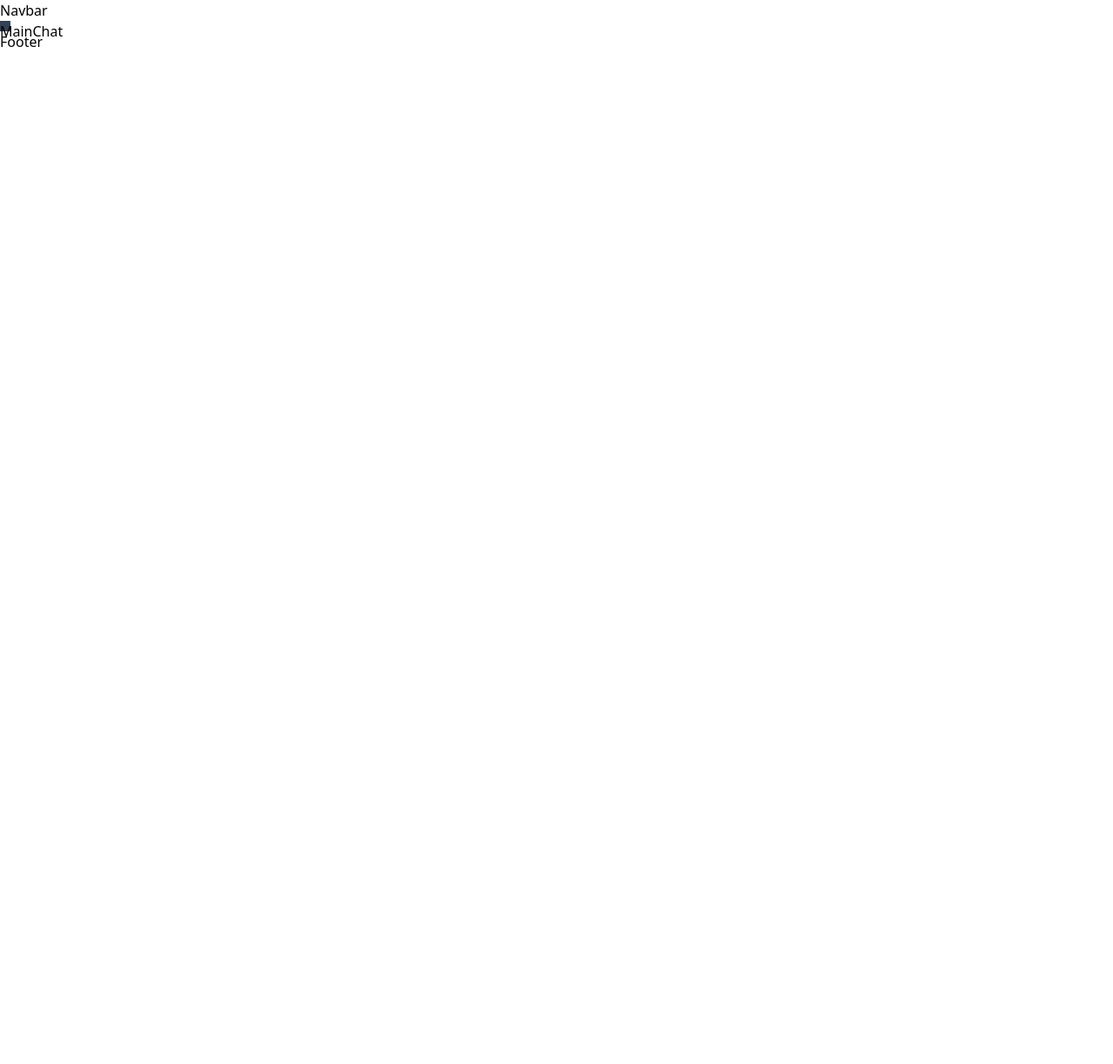
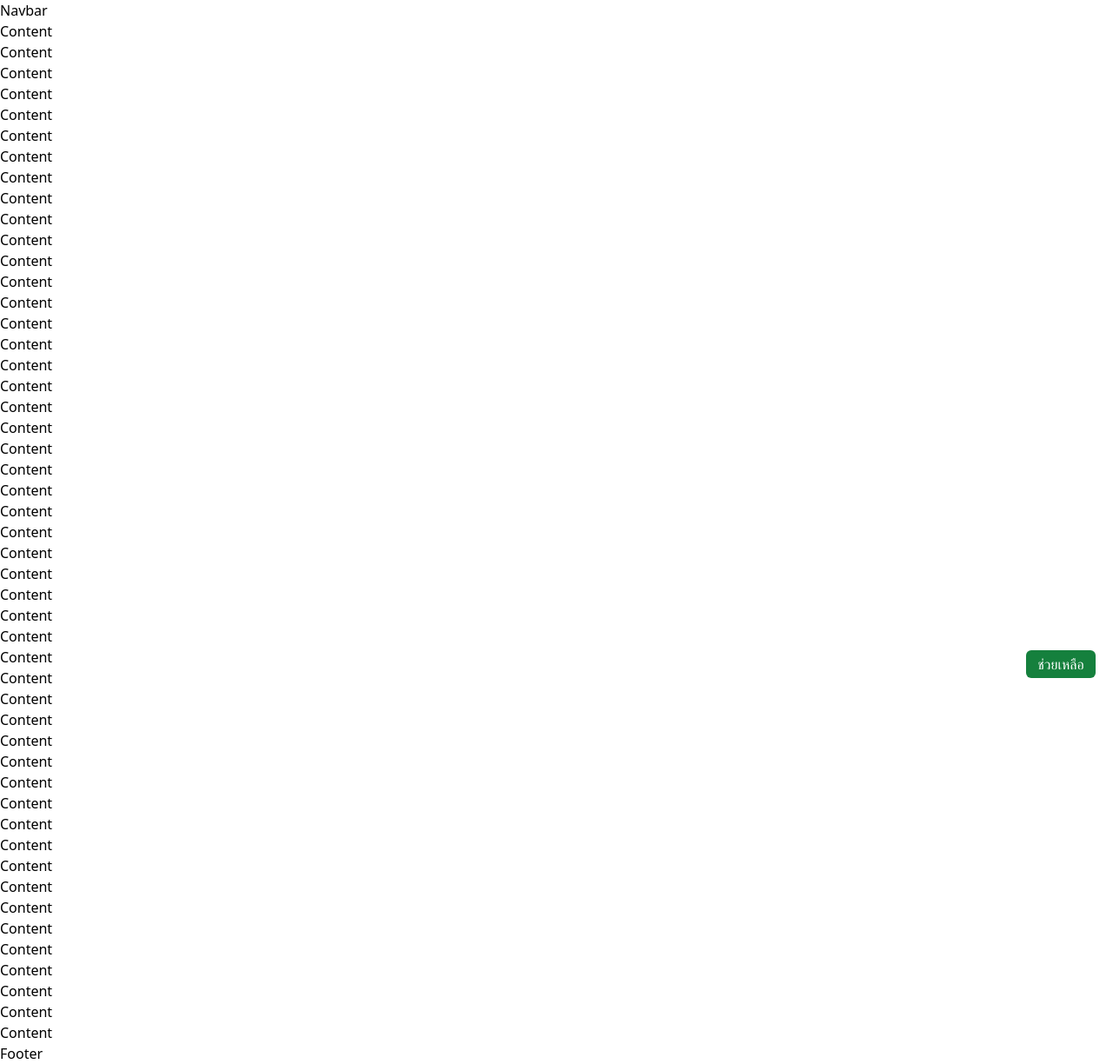
Before and after one commit to taemoolopliam/NextJS-Chat, a Next.js app: page / in a window 1280 px wide. Shown: the whole page at 87% size. Before the commit the page ends 800 px from the top, so only its background shows below. Built offline with nearby package versions, Linux system fonts and the light colour scheme.

Commit message:
Feat : fixed position bottom right

```diff
--- a/components/chat/MainChat.js
+++ b/components/chat/MainChat.js
@@ -1,3 +1,7 @@
 export default function MainChat() {
-  return <div className=" bg-slate-700 w-3 h-3">MainChat</div>;
+  return (
+    <button className="bottom-0 right-0 fixed z-20 m-5   bg-green-700 text-white  rounded-md w-20 text-center p-1">
+      ช่วยเหลือ
+    </button>
+  );
 }
--- a/pages/index.js
+++ b/pages/index.js
@@ -9,6 +9,55 @@ export default function Home() {
         <meta name="description" content="Generated by create next app" />
         <link rel="icon" href="/favicon.ico" />
       </Head>
+      <h1>Content</h1>
+      <h1>Content</h1>
+      <h1>Content</h1>
+      <h1>Content</h1>
+      <h1>Content</h1>
+      <h1>Content</h1>
+      <h1>Content</h1>
+      <h1>Content</h1>
+      <h1>Content</h1>
+      <h1>Content</h1>
+      <h1>Content</h1>
+      <h1>Content</h1>
+      <h1>Content</h1>
+      <h1>Content</h1>
+      <h1>Content</h1>
+      <h1>Content</h1>
+      <h1>Content</h1>
+      <h1>Content</h1>
+      <h1>Content</h1>
+      <h1>Content</h1>
+      <h1>Content</h1>
+      <h1>Content</h1>
+      <h1>Content</h1>
+      <h1>Content</h1>
+      <h1>Content</h1>
+      <h1>Content</h1>
+      <h1>Content</h1>
+      <h1>Content</h1>
+      <h1>Content</h1>
+      <h1>Content</h1>
+      <h1>Content</h1>
+      <h1>Content</h1>
+      <h1>Content</h1>
+      <h1>Content</h1>
+      <h1>Content</h1>
+      <h1>Content</h1>
+      <h1>Content</h1>
+      <h1>Content</h1>
+      <h1>Content</h1>
+      <h1>Content</h1>
+      <h1>Content</h1>
+      <h1>Content</h1>
+      <h1>Content</h1>
+      <h1>Content</h1>
+      <h1>Content</h1>
+      <h1>Content</h1>
+      <h1>Content</h1>
+      <h1>Content</h1>
+      <h1>Content</h1>
     </PublicLayout>
   );
 }
```
